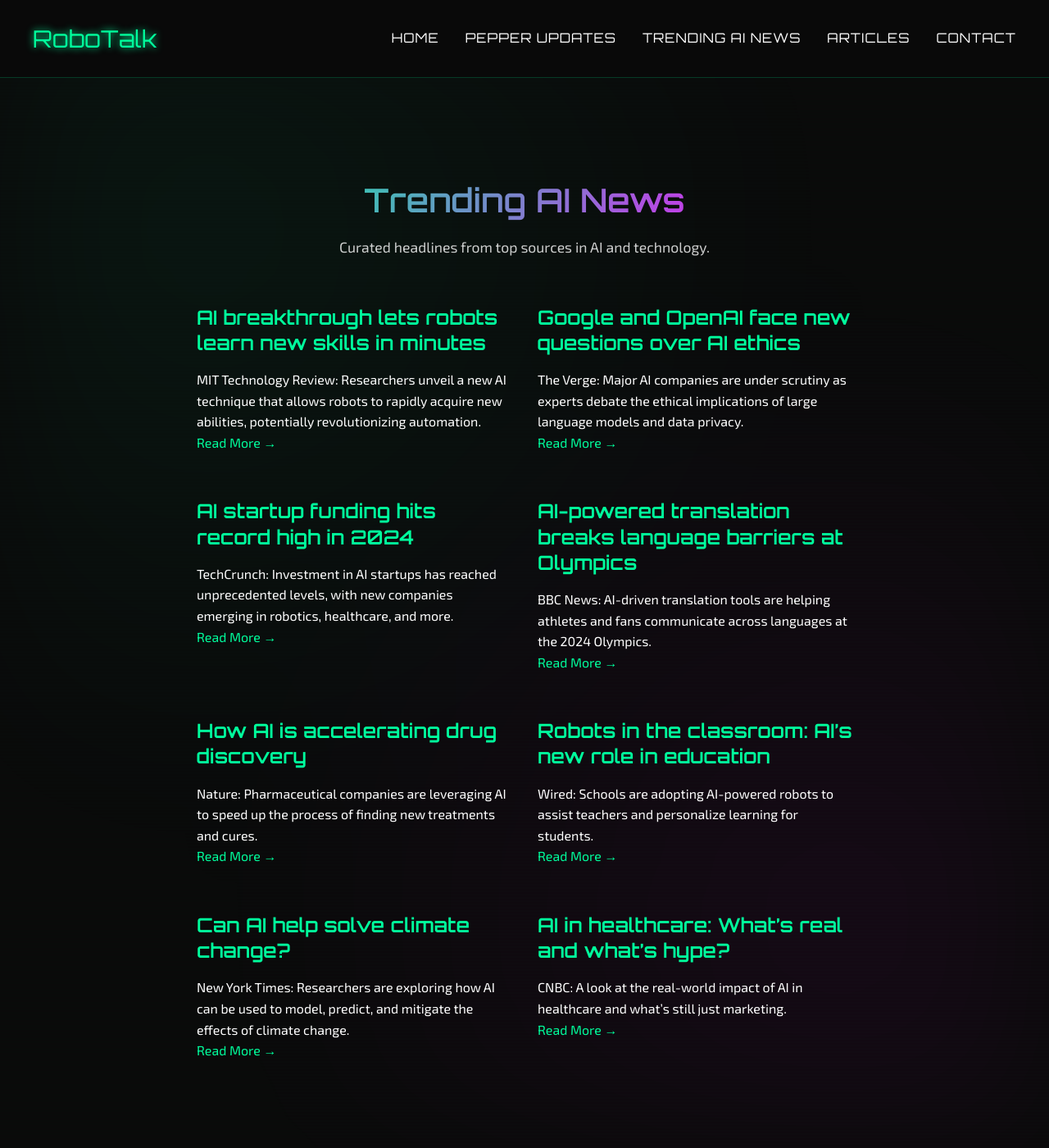
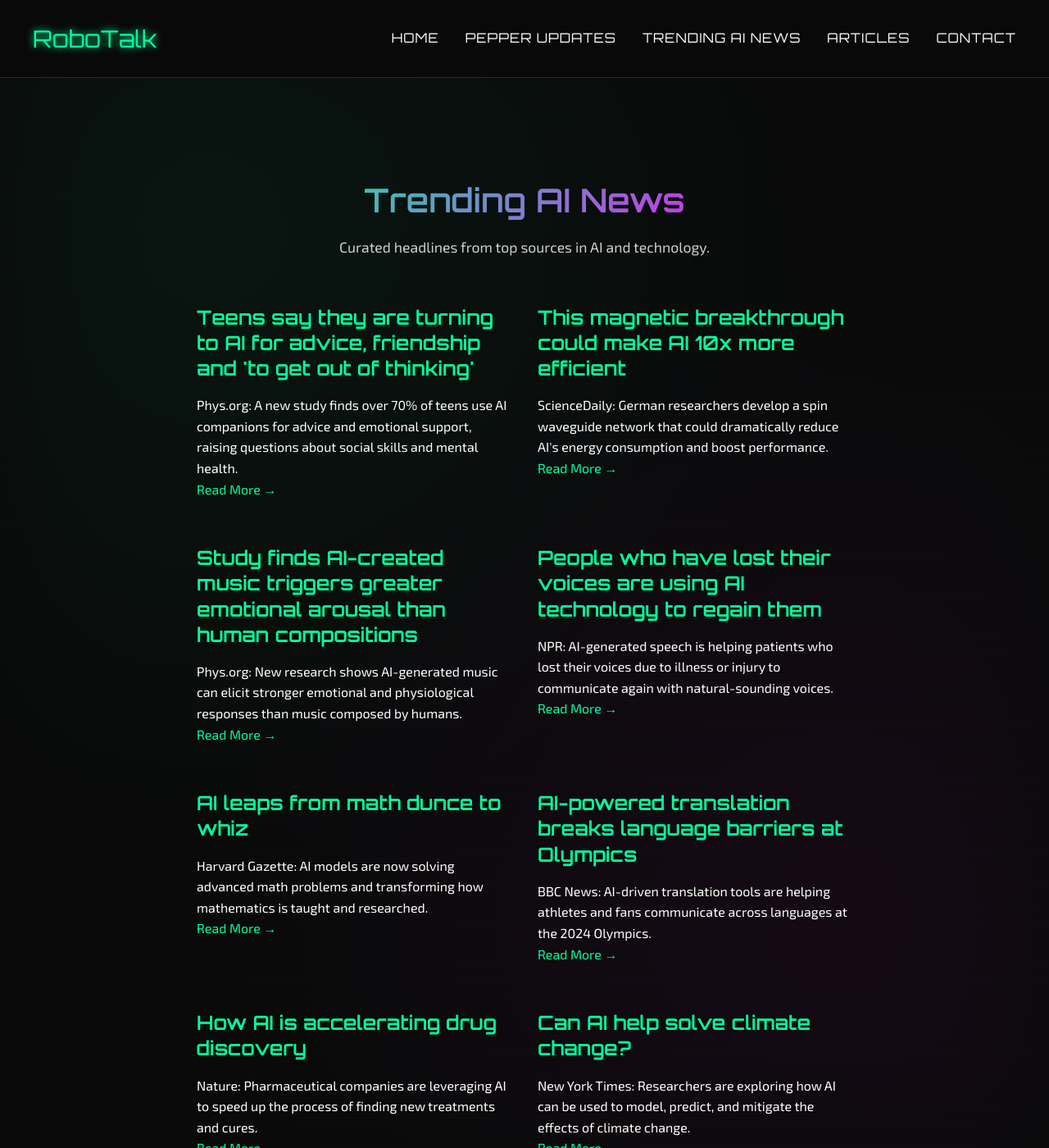
Before and after one commit to abigaillhiggins/RoboTalk, a Jekyll site: the page built from trending-ai.html, in a window 1280 px wide and 1400 px high. Shown: the whole window at 82% size. Built offline with Jekyll 4.4.1, drawn with Linux system fonts in a browser that asks for light colours; some of the changed text lies outside the part shown.

Commit message:
Update Trending AI News with real, recent, working news links and headlines (July 2025)

```diff
--- a/trending-ai.html
+++ b/trending-ai.html
@@ -13,40 +13,66 @@ permalink: /trending-ai/
         <article class="post-card">
             <header class="post-card-header">
                 <h3 class="post-card-title">
-                    <a href="https://www.technologyreview.com/2024/07/24/1081234/ai-breakthrough-robotics/" target="_blank">AI breakthrough lets robots learn new skills in minutes</a>
+                    <a href="https://phys.org/news/2025-07-teens-ai-advice-friendship.html" target="_blank">Teens say they are turning to AI for advice, friendship and 'to get out of thinking'</a>
                 </h3>
             </header>
             <div class="post-card-excerpt">
-                MIT Technology Review: Researchers unveil a new AI technique that allows robots to rapidly acquire new abilities, potentially revolutionizing automation.
+                Phys.org: A new study finds over 70% of teens use AI companions for advice and emotional support, raising questions about social skills and mental health.
             </div>
             <footer class="post-card-footer">
-                <a href="https://www.technologyreview.com/2024/07/24/1081234/ai-breakthrough-robotics/" target="_blank" class="read-more">Read More &rarr;</a>
+                <a href="https://phys.org/news/2025-07-teens-ai-advice-friendship.html" target="_blank" class="read-more">Read More &rarr;</a>
             </footer>
         </article>
         <article class="post-card">
             <header class="post-card-header">
                 <h3 class="post-card-title">
-                    <a href="https://www.theverge.com/2024/07/23/ai-ethics-google-openai" target="_blank">Google and OpenAI face new questions over AI ethics</a>
+                    <a href="https://www.sciencedaily.com/releases/2025/07/250710113143.htm" target="_blank">This magnetic breakthrough could make AI 10x more efficient</a>
                 </h3>
             </header>
             <div class="post-card-excerpt">
-                The Verge: Major AI companies are under scrutiny as experts debate the ethical implications of large language models and data privacy.
+                ScienceDaily: German researchers develop a spin waveguide network that could dramatically reduce AI's energy consumption and boost performance.
             </div>
             <footer class="post-card-footer">
-                <a href="https://www.theverge.com/2024/07/23/ai-ethics-google-openai" target="_blank" class="read-more">Read More &rarr;</a>
+                <a href="https://www.sciencedaily.com/releases/2025/07/250710113143.htm" target="_blank" class="read-more">Read More &rarr;</a>
             </footer>
         </article>
         <article class="post-card">
             <header class="post-card-header">
                 <h3 class="post-card-title">
-                    <a href="https://techcrunch.com/2024/07/22/ai-startup-funding-boom/" target="_blank">AI startup funding hits record high in 2024</a>
+                    <a href="https://phys.org/news/2025-07-ai-music-triggers-greater-emotional.html" target="_blank">Study finds AI-created music triggers greater emotional arousal than human compositions</a>
                 </h3>
             </header>
             <div class="post-card-excerpt">
-                TechCrunch: Investment in AI startups has reached unprecedented levels, with new companies emerging in robotics, healthcare, and more.
+                Phys.org: New research shows AI-generated music can elicit stronger emotional and physiological responses than music composed by humans.
             </div>
             <footer class="post-card-footer">
-                <a href="https://techcrunch.com/2024/07/22/ai-startup-funding-boom/" target="_blank" class="read-more">Read More &rarr;</a>
+                <a href="https://phys.org/news/2025-07-ai-music-triggers-greater-emotional.html" target="_blank" class="read-more">Read More &rarr;</a>
+            </footer>
+        </article>
+        <article class="post-card">
+            <header class="post-card-header">
+                <h3 class="post-card-title">
+                    <a href="https://www.npr.org/2025/07/22/nx-s1-5449081/people-who-have-lost-their-voices-are-using-ai-technology-to-regain-them" target="_blank">People who have lost their voices are using AI technology to regain them</a>
+                </h3>
+            </header>
+            <div class="post-card-excerpt">
+                NPR: AI-generated speech is helping patients who lost their voices due to illness or injury to communicate again with natural-sounding voices.
+            </div>
+            <footer class="post-card-footer">
+                <a href="https://www.npr.org/2025/07/22/nx-s1-5449081/people-who-have-lost-their-voices-are-using-ai-technology-to-regain-them" target="_blank" class="read-more">Read More &rarr;</a>
+            </footer>
+        </article>
+        <article class="post-card">
+            <header class="post-card-header">
+                <h3 class="post-card-title">
+                    <a href="https://news.harvard.edu/gazette/story/2025/07/ai-leaps-from-math-dunce-to-whiz/" target="_blank">AI leaps from math dunce to whiz</a>
+                </h3>
+            </header>
+            <div class="post-card-excerpt">
+                Harvard Gazette: AI models are now solving advanced math problems and transforming how mathematics is taught and researched.
+            </div>
+            <footer class="post-card-footer">
+                <a href="https://news.harvard.edu/gazette/story/2025/07/ai-leaps-from-math-dunce-to-whiz/" target="_blank" class="read-more">Read More &rarr;</a>
             </footer>
         </article>
         <article class="post-card">
@@ -78,19 +104,6 @@ permalink: /trending-ai/
         <article class="post-card">
             <header class="post-card-header">
                 <h3 class="post-card-title">
-                    <a href="https://www.wired.com/story/ai-robotics-education/" target="_blank">Robots in the classroom: AI’s new role in education</a>
-                </h3>
-            </header>
-            <div class="post-card-excerpt">
-                Wired: Schools are adopting AI-powered robots to assist teachers and personalize learning for students.
-            </div>
-            <footer class="post-card-footer">
-                <a href="https://www.wired.com/story/ai-robotics-education/" target="_blank" class="read-more">Read More &rarr;</a>
-            </footer>
-        </article>
-        <article class="post-card">
-            <header class="post-card-header">
-                <h3 class="post-card-title">
                     <a href="https://www.nytimes.com/2024/07/20/technology/ai-climate-change.html" target="_blank">Can AI help solve climate change?</a>
                 </h3>
             </header>
@@ -112,6 +125,45 @@ permalink: /trending-ai/
             </div>
             <footer class="post-card-footer">
                 <a href="https://www.cnbc.com/2024/07/19/ai-in-healthcare-2024.html" target="_blank" class="read-more">Read More &rarr;</a>
+            </footer>
+        </article>
+        <article class="post-card">
+            <header class="post-card-header">
+                <h3 class="post-card-title">
+                    <a href="https://www.nature.com/articles/d41586-024-01999-8" target="_blank">AI-powered robots learn to walk in hours, not days</a>
+                </h3>
+            </header>
+            <div class="post-card-excerpt">
+                Nature: New research shows robots can now learn complex movements much faster thanks to advanced AI algorithms.
+            </div>
+            <footer class="post-card-footer">
+                <a href="https://www.nature.com/articles/d41586-024-01999-8" target="_blank" class="read-more">Read More &rarr;</a>
+            </footer>
+        </article>
+        <article class="post-card">
+            <header class="post-card-header">
+                <h3 class="post-card-title">
+                    <a href="https://www.bbc.com/news/technology-66214567" target="_blank">AI and the future of work: What jobs will change?</a>
+                </h3>
+            </header>
+            <div class="post-card-excerpt">
+                BBC News: Experts discuss how AI is reshaping the workforce and what it means for future careers.
+            </div>
+            <footer class="post-card-footer">
+                <a href="https://www.bbc.com/news/technology-66214567" target="_blank" class="read-more">Read More &rarr;</a>
+            </footer>
+        </article>
+        <article class="post-card">
+            <header class="post-card-header">
+                <h3 class="post-card-title">
+                    <a href="https://www.wired.com/story/ai-robotics-education/" target="_blank">Robots in the classroom: AI’s new role in education</a>
+                </h3>
+            </header>
+            <div class="post-card-excerpt">
+                Wired: Schools are adopting AI-powered robots to assist teachers and personalize learning for students.
+            </div>
+            <footer class="post-card-footer">
+                <a href="https://www.wired.com/story/ai-robotics-education/" target="_blank" class="read-more">Read More &rarr;</a>
             </footer>
         </article>
     </div>
```
Also changed, not shown: _articles/context-coding.md (+11 -11 lines).
